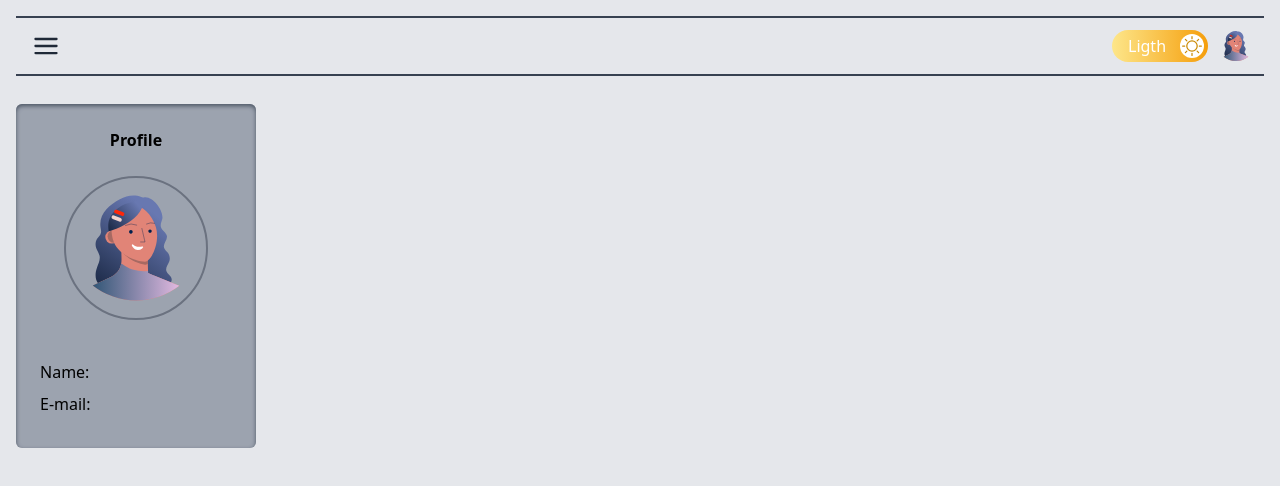
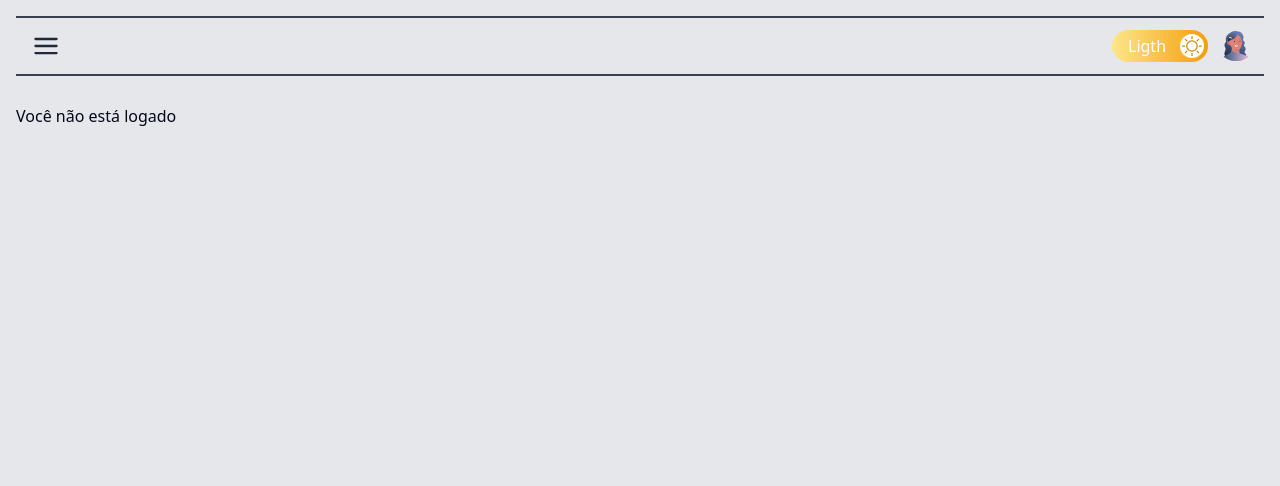
Before and after one commit to DanielLucasOliveira/exemple-template, a Next.js app: page /profile in a window 1280 px wide. Shown: the top 486 px of the page. Built offline with nearby package versions, Linux system fonts and the light colour scheme; no server answers.

Commit message:
fix: fixing auth state

```diff
--- a/src/data/context/AuthContext.tsx
+++ b/src/data/context/AuthContext.tsx
@@ -14,9 +14,12 @@ interface AuthContextProps {
     login?: (email: string, password: string) => Promise<void>
     logout?: () => Promise<void>;
     loading?: boolean;
+    isAuthenticated: boolean;
 }
 
-const AuthContext = createContext<AuthContextProps>({});
+const AuthContext = createContext<AuthContextProps>({
+    isAuthenticated: false
+});
 
 async function normalizedUser(firebaseUser: FirebaseUser): Promise<User> {
     const token = await firebaseUser.getIdToken();
@@ -41,6 +44,7 @@ function manageCookies(logged: any) {
 export function AuthProvider(props: any) {
     const [loading, setLoading] = useState(true);
     const [user, setUser] = useState<User | null>(null);
+    const isAuthenticated = !!user;
 
     async function sessionConfig(firebaseUser: FirebaseUser | null) {
         if (firebaseUser?.email) {
@@ -105,11 +109,7 @@ export function AuthProvider(props: any) {
     async function login(email: string, password: string) {
         try {
             setLoading(true);
-
-
             const response = await axios.post(`${process.env.NEXT_PUBLIC_API_URL}/user/login`, { email, password });
-            console.log(response);
-
 
             if (!!response.data.success) {
                 const userData = response.data.user;
@@ -133,7 +133,7 @@ export function AuthProvider(props: any) {
             setLoading(true);
             const provider = new GoogleAuthProvider();
             const result = await signInWithPopup(auth, provider);
-            const { email, displayName } = result.user
+            const { email } = result.user
 
             await axios.get(`${process.env.NEXT_PUBLIC_API_URL}/user/email/${email}`).then(async (res) => {
 
@@ -175,7 +175,7 @@ export function AuthProvider(props: any) {
     }, []);
 
     return (
-        <AuthContext.Provider value={{ user, googleLogin, googleRegister, logout, loading, registerUser, login }}>
+        <AuthContext.Provider value={{ user, googleLogin, googleRegister, logout, loading, registerUser, login, isAuthenticated }}>
             {props.children}
         </AuthContext.Provider>
     );
--- a/src/pages/profile.tsx
+++ b/src/pages/profile.tsx
@@ -1,13 +1,26 @@
 import Layout from "@/components/template/Layout";
 import CardProfile from "@/components/template/profile/CardProfile";
+import useAuth from "@/data/hook/useAuth";
 export default function Profile(params: any) {
+
+    const { isAuthenticated } = useAuth();
 
     return (
         <Layout>
-            <div className="flex flex-col">
-                <CardProfile />
-                {/* <CardInvestments /> */}
-            </div>
+            {!!isAuthenticated && (
+                <div className="flex flex-col">
+                    <CardProfile />
+                    {/* <CardInvestments /> */}
+                </div>
+            )}
+            {!isAuthenticated && (
+
+                <div className="flex flex-col">
+                    <span>Você não está logado</span>
+                </div>
+
+            )}
+
 
         </Layout>
     );
```
